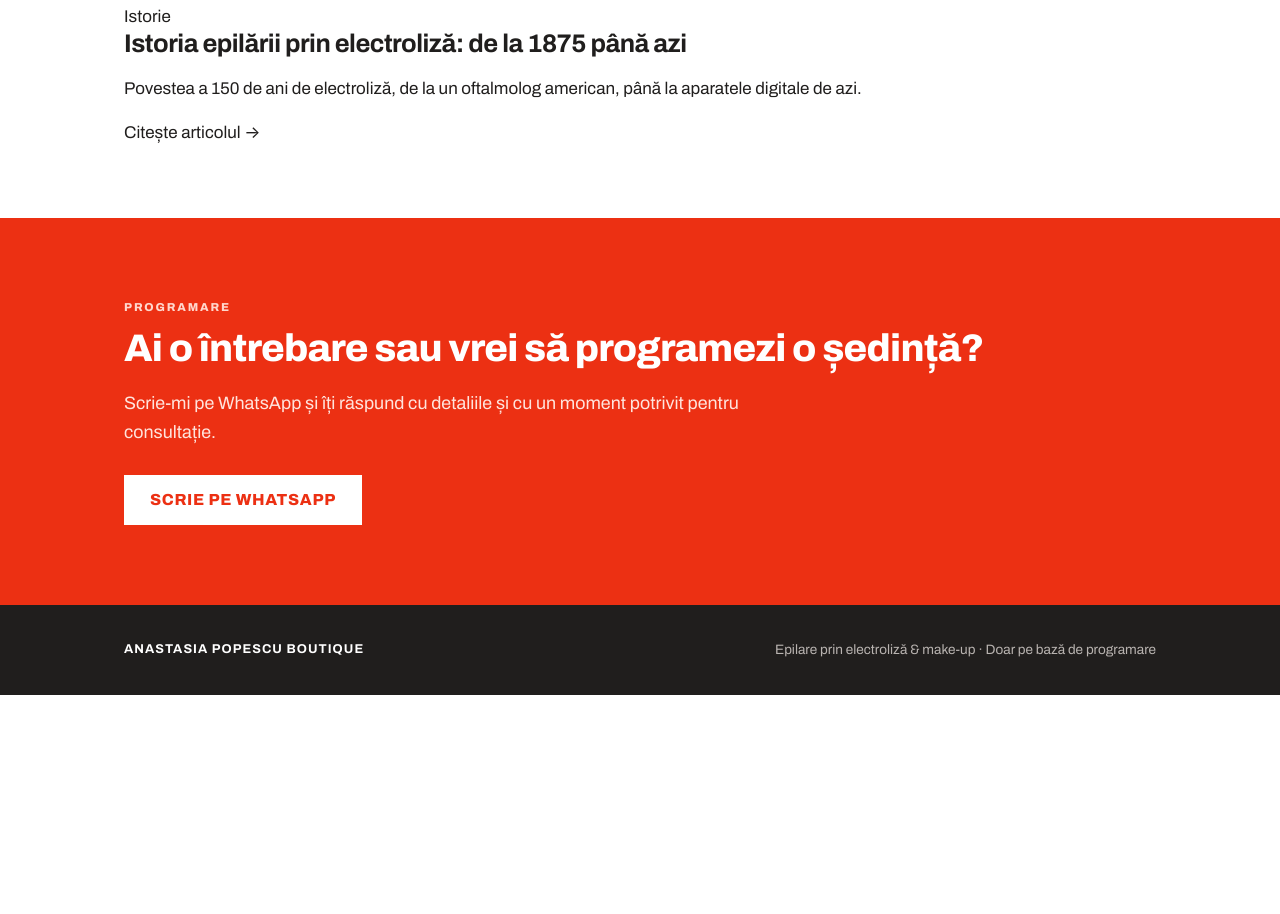
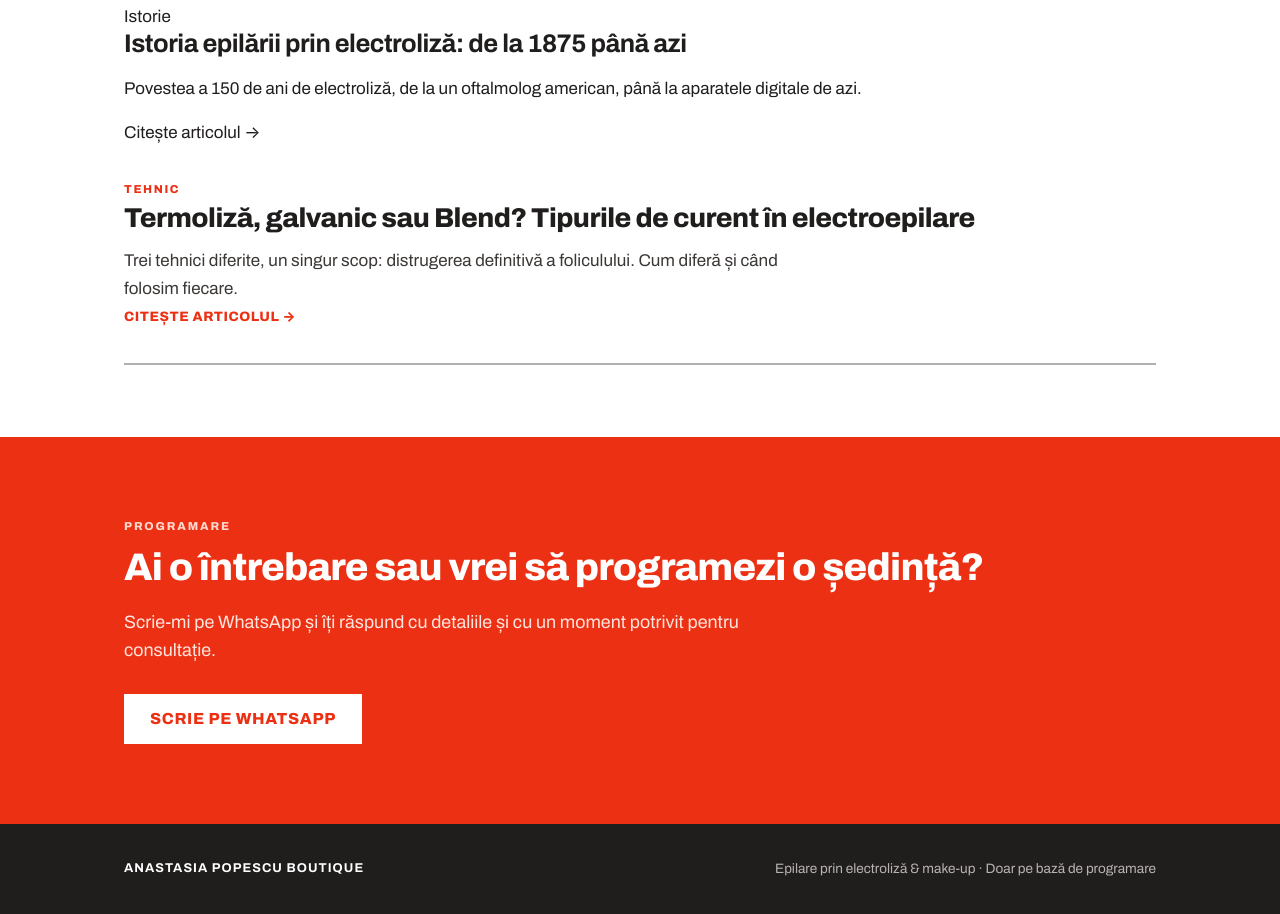
Before and after one commit to Ioan23/boutique, a plain HTML site: page blog/index.html in a window 1280 px wide. Shown: the part 2049-2963 px from the top of the page. Before the commit the page ends 2744 px from the top, so only its background shows below. Drawn offline with Linux system fonts and the light colour scheme.

Commit message:
Add new post about electroepilation techniques

```diff
--- a/blog/index.html
+++ b/blog/index.html
@@ -164,6 +164,13 @@
         <span class="read-more">Citește articolul →</span>
       </a>
 
+        <a class="post-card" href="/blog/tipuri-curent-electroepilare/">
+        <span class="p-eyebrow">Tehnic</span>
+        <h2>Termoliză, galvanic sau Blend? Tipurile de curent în electroepilare</h2>
+        <p>Trei tehnici diferite, un singur scop: distrugerea definitivă a foliculului. Cum diferă și când folosim fiecare.</p>
+        <span class="read-more">Citește articolul →</span>
+      </a>
+
     </div>
   </div>
 </section>
```
